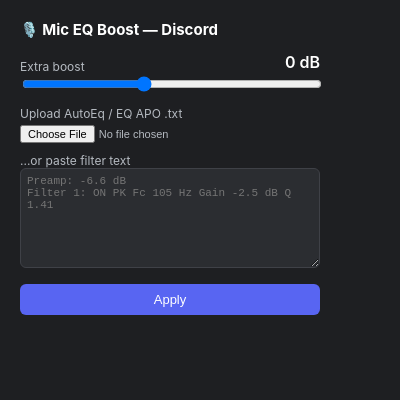
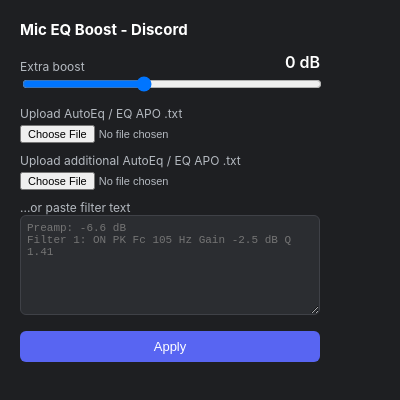
Before and after one commit to bagharohitkumar0-web/Welcome-bot, a browser extension: page popup.html in a window 400 px wide. Drawn offline with Linux system fonts and the light colour scheme.

Commit message:
Refactor HTML structure and styling in popup.html

```diff
--- a/popup.html
+++ b/popup.html
@@ -65,7 +65,7 @@
 </style>
 </head>
 <body>
-  <h1>🎙️ Mic EQ Boost — Discord</h1>
+<h1>Mic EQ Boost - Discord</h1>
 
 <div class="row">
   <label for="gain">Extra boost</label>
@@ -76,9 +76,11 @@
 <label for="fileInput">Upload AutoEq / EQ APO .txt</label>
 <input type="file" id="fileInput" accept=".txt">
 
+<label for="fileInput2">Upload additional AutoEq / EQ APO .txt</label>
+<input type="file" id="fileInput2" accept=".txt">
+
 <label for="eqText">...or paste filter text</label>
-  <textarea id="eqText" placeholder="Preamp: -6.6 dB
-Filter 1: ON PK Fc 105 Hz Gain -2.5 dB Q 1.41"></textarea>
+<textarea id="eqText" placeholder="Preamp: -6.6 dB&#10;Filter 1: ON PK Fc 105 Hz Gain -2.5 dB Q 1.41"></textarea>
 
 <button id="saveBtn">Apply</button>
 <div id="status"></div>
```
Lines whose indentation alone changed are shown as unchanged.
